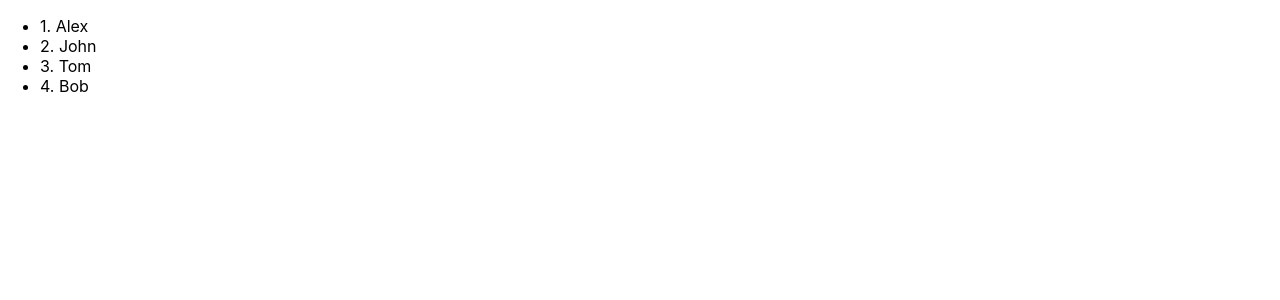
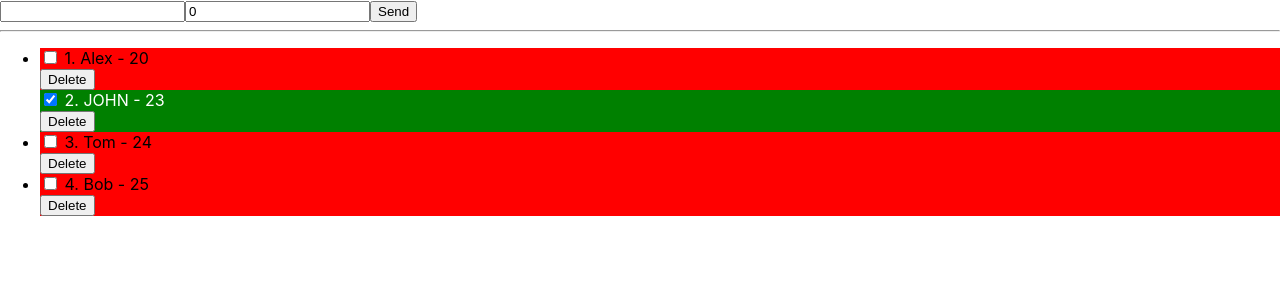
Before and after one commit to 12Aleks/React-Youtube-app, a React (Create React App) app in the folder react-youtube/: page / in a window 1280 px wide. Shown: the top 300 px of the page. Built offline with nearby package versions, Linux system fonts and the light colour scheme.

Commit message:
useContext and useState

```diff
--- a/react-youtube/src/App.js
+++ b/react-youtube/src/App.js
@@ -1,5 +1,5 @@
-import React, {useEffect} from 'react'
-import MainContext from "./ReactContext/MainContext";
+import React from 'react'
+import Index from "./ReactContext/IndexComponent";
 
 
 // const AddTodo = React.lazy(() => import('./Todo/AddTodo'))
@@ -67,7 +67,7 @@ function App() {
         {/*        }*/}
         {/*    </div>*/}
         {/*</Context.Provider>*/}
-           <MainContext/>
+          <Index/>
         </div>
     )
 }
--- /dev/null
+++ b/react-youtube/src/ReactContext/AddComponent.js
@@ -0,0 +1,27 @@
+import React, {useState} from 'react'
+
+export default function AddComponent({sendForm}) {
+    const [form, setForm] = useState(
+        {
+            name: '',
+            age: 0
+        }
+    );
+
+    const submitHandler = (e) => {
+        e.preventDefault();
+         sendForm({...form})
+         setForm({
+             name: '',
+             age: 0
+         })
+    }
+
+    return(
+        <form onSubmit={submitHandler}>
+            <input type="text" value={form.name} onChange={(event => setForm({name: event.target.value}))}/>
+            <input type="text" value={form.age} onChange={(event) => setForm({age: event.target.value})}/>
+            <button type="submit">Send</button>
+        </form>
+    )
+}
--- /dev/null
+++ b/react-youtube/src/ReactContext/Button.js
@@ -0,0 +1,19 @@
+import React from 'react'
+import {NewContext} from "./NewContext";
+
+export default function Button({id}) {
+    const [users, setUsers] = React.useContext(NewContext);
+
+
+    const deleteElement = () => {
+        setUsers(users.filter(user => {
+          return user.id !== id
+        }))
+    }
+
+    return(
+        <div>
+            <button onClick={deleteElement}>Delete</button>
+        </div>
+    )
+}
--- /dev/null
+++ b/react-youtube/src/ReactContext/IndexComponent.js
@@ -0,0 +1,59 @@
+import React from 'react'
+import {NewContext} from "./NewContext";
+import LiComponent from "./LiComponent";
+import AddComponent from "./AddComponent";
+
+const styles = {
+    li:{
+       backgroundColor: 'green',
+       color: 'white',
+       textTransform: 'uppercase'
+    }
+}
+
+export default function Index() {
+    const [users, setUsers] = React.useState(
+        [
+            {id: 1, name: 'Alex', age: 20, status: false},
+            {id: 2, name: 'John', age: 23, status: true},
+            {id: 3, name: 'Tom', age: 24, status: false},
+            {id: 4, name: 'Bob', age: 25, status: false},
+        ]
+    );
+
+    const changeStatus = (id) => {
+     setUsers(users.map(user => {
+            if(user.id === id){
+                user.status = !user.status;
+            }
+            return user
+        }))
+    }
+    const sendForm = ({name, age}) => {
+        setUsers(users.concat([
+               {
+                   id: users.length + 1,
+                   name,
+                   age,
+                   status: false
+               }
+           ])
+        )
+    }
+
+    return (
+        <NewContext.Provider value={[users, setUsers]}>
+            <AddComponent sendForm={sendForm}/>
+            <hr />
+        <div>
+            <ul>
+                {
+                    users.map(user => {
+                        return <LiComponent user={user} onChange={changeStatus} key={user.id} styles={styles}/>
+                    })
+                }
+            </ul>
+        </div>
+        </NewContext.Provider>
+    )
+}
--- /dev/null
+++ b/react-youtube/src/ReactContext/LiComponent.js
@@ -0,0 +1,17 @@
+import React from 'react'
+import Button from "./Button";
+
+const defaultStyle = {
+    backgroundColor: 'red',
+
+}
+
+export default function LiComponent({user, onChange, styles}) {
+    return(
+        <li  style={user.status? styles.li : defaultStyle}><input type="checkbox"
+                   checked={user.status}
+                   onChange={() => onChange(user.id)}
+
+        /> {user.id}. {user.name} - {user.age}<Button id={user.id}/></li>
+    )
+}
--- a/react-youtube/src/ReactContext/LiContext.js
+++ /dev/null
@@ -1,8 +0,0 @@
-import React from 'react'
-
-
-export default function LiContext({user}) {
-    return(
-        <li>{user.id}. {user.name}</li>
-    )
-}
--- a/react-youtube/src/ReactContext/MainContext.js
+++ /dev/null
@@ -1,35 +0,0 @@
-import React from 'react'
-import LiContext from "./LiContext";
-import {NewContext} from "./NewContext";
-
-const listsStyle = {
-    li: {
-        listStyle: "none"
-    }
-}
-
-export default function MainContext() {
-    const [users, setUsers] = React.useState(
-        [
-            {id: 1, name: 'Alex', age: 20, status: false},
-            {id: 2, name: 'John', age: 23, status: false},
-            {id: 3, name: 'Tom', age: 24, status: false},
-            {id: 4, name: 'Bob', age: 25, status: false},
-        ]
-    )
-
-    return(
-        <NewContext.Provider value={[users, setUsers]}>
-        <div>
-            <ul>
-                {
-                    users.map(user => {
-                        return <LiContext user={user} list={listsStyle}/>
-                    })
-                }
-            </ul>
-        </div>
-        </NewContext.Provider>
-    )
-
-}
--- a/react-youtube/src/ReactContext/NewContext.js
+++ b/react-youtube/src/ReactContext/NewContext.js
@@ -1,3 +1,3 @@
 import React from 'react'
 
-export const NewContext = React.createContext()
+export const NewContext = React.createContext();
```
Also changed, not shown: react-youtube/src/ReactContext/ButtonDelete.js (deleted), 1 other file (tests, documents, lock files or other folders).
